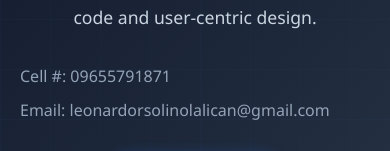
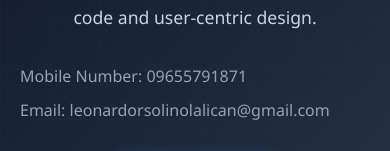
Before and after one commit to ffxleo/Leonard-Portfolio, a React (Create React App) app in the folder portfolio-react/: page / in a window 390 px wide. Shown: the part 401-552 px from the top of the page. Built offline with nearby package versions, Linux system fonts and the light colour scheme.

Commit message:
Change Cell # to Mobile Number

```diff
--- a/portfolio-react/src/components/Header.js
+++ b/portfolio-react/src/components/Header.js
@@ -22,7 +22,7 @@ function Header({ person }) {
           </p>
 
           <div className="contact-info">
-            <p>Cell #: {person.phone}</p>
+            <p>Mobile Number: {person.phone}</p>
             <p>Email: {person.email}</p>
           </div>
 
```
